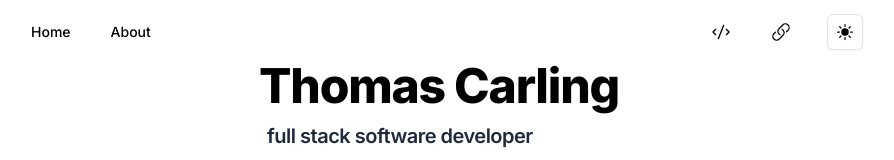
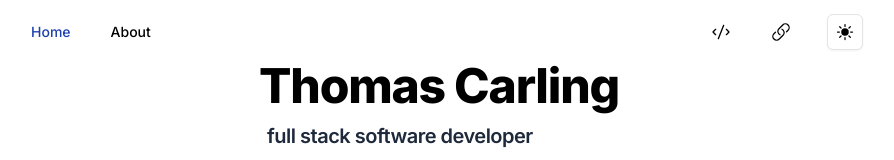
Before and after one commit to ThomasMCarling/portfolio-site, a Next.js app: page / in a window 1280 px wide. Shown: the top 160 px of the page, without its empty margins (201-1095 px from the left). Built offline with nearby package versions, Linux system fonts and the light colour scheme.

Commit message:
make current route nav link blue

```diff
--- a/src/app/header.tsx
+++ b/src/app/header.tsx
@@ -13,6 +13,7 @@ import { SubNavigationMenuLink } from "~/components/navigation-menu/sub-link";
 import { Links } from "~/components/svg/links";
 import { LeftDrawer } from "~/components/drawer/left";
 import { env } from "~/env";
+import { InternalNavigationMenuLink } from "~/components/navigation-menu/internal-link";
 
 export const Header = ({ className }: { className: string }) => {
   return (
@@ -27,8 +28,12 @@ export const Header = ({ className }: { className: string }) => {
       </div>
       <NavigationMenu ariaLabel="Main">
         <NavigationMenuList>
-          <NavigationMenuLink route="/">Home</NavigationMenuLink>
-          <NavigationMenuLink route="/about">About</NavigationMenuLink>
+          <InternalNavigationMenuLink route="/">
+            Home
+          </InternalNavigationMenuLink>
+          <InternalNavigationMenuLink route="/about">
+            About
+          </InternalNavigationMenuLink>
         </NavigationMenuList>
       </NavigationMenu>
       <div className="flex">
--- a/src/components/drawer/left.tsx
+++ b/src/components/drawer/left.tsx
@@ -5,6 +5,7 @@ import { NavigationMenuLink } from "../navigation-menu/link";
 import { List, Root as NavRoot } from "../navigation-menu/primitives";
 import { env } from "~/env";
 import { Root as DrawerRoot } from "./root";
+import { InternalNavigationMenuLink } from "../navigation-menu/internal-link";
 
 export const LeftDrawer = () => (
   <DrawerRoot>
@@ -24,8 +25,12 @@ export const LeftDrawer = () => (
       <Content className="fixed inset-y-0 left-0 z-50 flex w-auto rounded-r-[10px] border border-zinc-200 bg-white py-10 dark:border-zinc-800 dark:bg-zinc-950 sm:hidden">
         <NavRoot orientation="vertical" className="relative h-full w-full">
           <List className="group flex h-[80dvh] min-h-72 list-none flex-col items-center justify-center gap-3 pb-12 pl-2 pr-4">
-            <NavigationMenuLink route="/">Home</NavigationMenuLink>
-            <NavigationMenuLink route="/about">About</NavigationMenuLink>
+            <InternalNavigationMenuLink route="/">
+              Home
+            </InternalNavigationMenuLink>
+            <InternalNavigationMenuLink route="/about">
+              About
+            </InternalNavigationMenuLink>
             <div className="h-10"></div>
             <NavigationMenuLink route={env.LINKEDIN_URL}>
               LinkedIn
--- /dev/null
+++ b/src/components/navigation-menu/internal-link.tsx
@@ -0,0 +1,29 @@
+"use client";
+import { usePathname } from "next/navigation";
+import { NavigationMenuLink } from "./link";
+import { cn } from "~/lib/utils";
+import type { ReactNode } from "react";
+
+export const InternalNavigationMenuLink = ({
+  route,
+  children,
+}: {
+  route: string;
+  children: ReactNode;
+}) => {
+  const currentPath = usePathname();
+
+  console.log(currentPath);
+
+  return (
+    <NavigationMenuLink
+      className={cn(
+        currentPath === route &&
+          "text-blue-800 hover:text-blue-800 focus:text-blue-800 dark:text-blue-500 dark:hover:text-blue-500 dark:focus:text-blue-500",
+      )}
+      route={route}
+    >
+      {children}
+    </NavigationMenuLink>
+  );
+};
--- a/src/components/navigation-menu/link.tsx
+++ b/src/components/navigation-menu/link.tsx
@@ -5,10 +5,12 @@ import { cn } from "~/lib/utils";
 
 export const NavigationMenuLink = ({
   route,
+  className,
   children,
 }: {
   route: string;
   children: ReactNode;
+  className?: string;
 }) => (
   <Item>
     <Link href={route} legacyBehavior passHref>
@@ -19,6 +21,7 @@ export const NavigationMenuLink = ({
           "disabled:pointer-events-none disabled:opacity-50 data-[active]:bg-zinc-100/50 data-[state=open]:bg-zinc-100/50 dark:bg-zinc-950",
           "dark:hover:bg-zinc-800 dark:hover:text-zinc-50 dark:focus:bg-zinc-800 dark:focus:text-zinc-50 dark:data-[active]:bg-zinc-800/50",
           "select-none dark:data-[state=open]:bg-zinc-800/50",
+          className,
         )}
       >
         {children}
```
